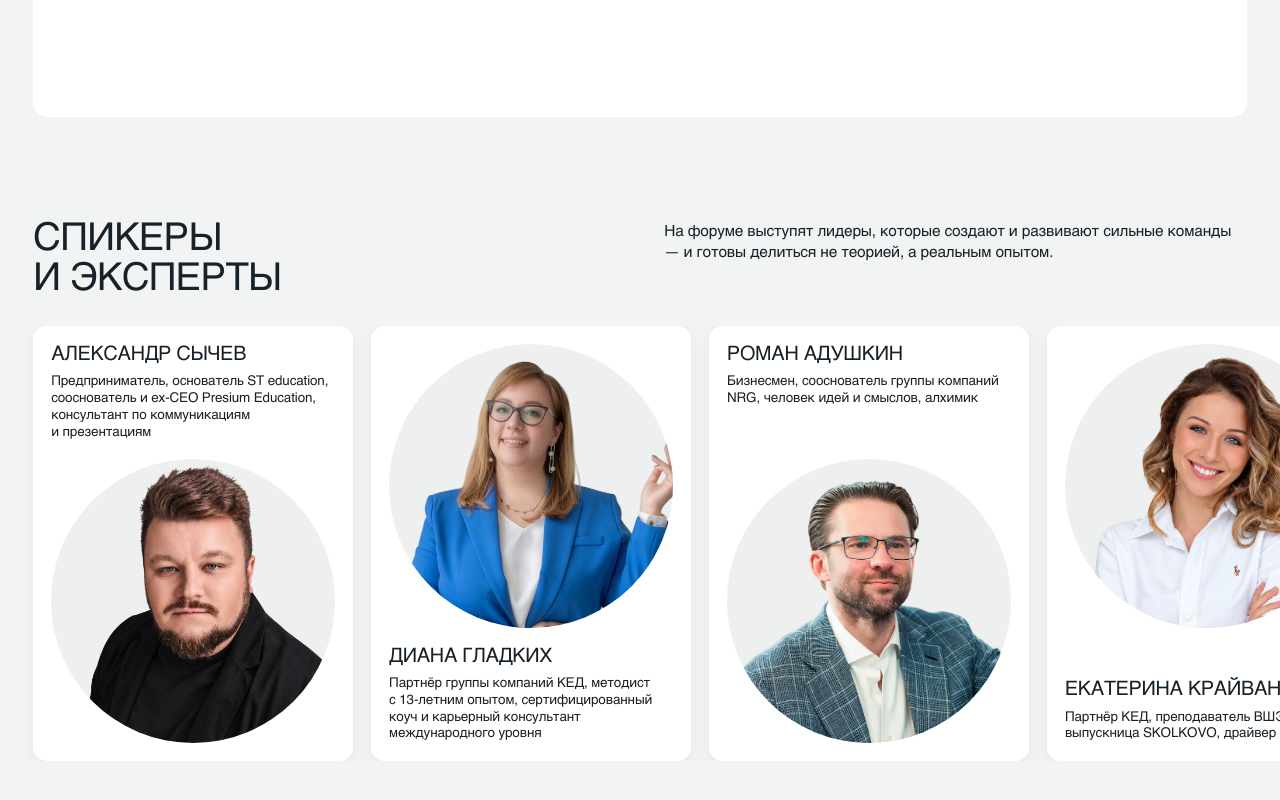
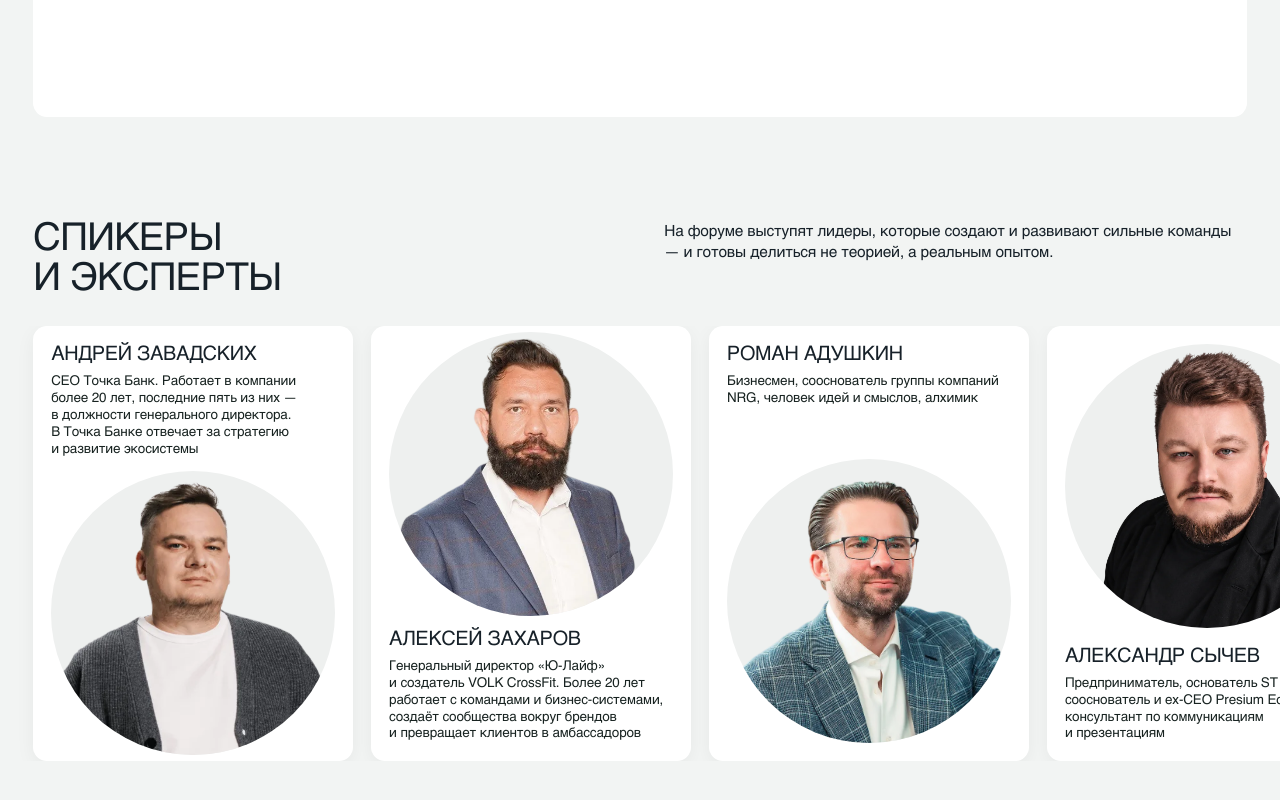
Before and after one commit to follsqq01/Command-Systems-LAB, a React (Vite) app: page / in a window 1280 px wide. Shown: the part 4930-5730 px from the top of the page. Built offline with nearby package versions, Linux system fonts and the light colour scheme.

Commit message:
Update Diana portrait, headline speaker order and early booking date

```diff
--- a/public/content/speakers.json
+++ b/public/content/speakers.json
@@ -1,4 +1,34 @@
 [
+  {
+    "id": "0f816032c98548e4bb4fc8e81d5d33ca",
+    "name": "Андрей Завадских",
+    "description": "СЕО Точка Банк. Работает в компании более 20 лет, последние пять из них — в должности генерального директора. В Точка Банке отвечает за стратегию и развитие экосистемы",
+    "photo": "uploads/speakers/303f3343cd0b9de1aa3b.webp",
+    "fit": "cover",
+    "photoX": 50,
+    "photoY": 0,
+    "zoom": 1.25
+  },
+  {
+    "id": "952c730a63fd4dfb8c78a6363b69b0c5",
+    "name": "Алексей Захаров",
+    "description": "Генеральный директор «Ю-Лайф» и создатель VOLK CrossFit. Более 20 лет работает с командами и бизнес-системами, создаёт сообщества вокруг брендов и превращает клиентов в амбассадоров",
+    "photo": "uploads/speakers/b56ac5739f19a9e4f157.webp",
+    "fit": "cover",
+    "photoX": 54,
+    "photoY": 28,
+    "zoom": 1.6
+  },
+  {
+    "id": "roman-adushkin",
+    "name": "Роман Адушкин",
+    "description": "Бизнесмен, сооснователь группы компаний NRG, человек идей и смыслов, алхимик",
+    "photo": "assets/36ea3.webp",
+    "fit": "contain",
+    "photoX": 45,
+    "photoY": 65,
+    "zoom": 1.75
+  },
   {
     "id": "alexander-sychev",
     "name": "Александр Сычев",
@@ -13,21 +43,11 @@
     "id": "diana-gladkikh",
     "name": "Диана Гладких",
     "description": "Партнёр группы компаний КЕД, методист с 13-летним опытом, сертифицированный коуч и карьерный консультант международного уровня",
-    "photo": "assets/c6b86.webp",
-    "fit": "contain",
+    "photo": "assets/diana-gladkikh.webp",
+    "fit": "cover",
     "photoX": 50,
-    "photoY": 34,
-    "zoom": 1.95
-  },
-  {
-    "id": "roman-adushkin",
-    "name": "Роман Адушкин",
-    "description": "Бизнесмен, сооснователь группы компаний NRG, человек идей и смыслов, алхимик",
-    "photo": "assets/36ea3.webp",
-    "fit": "contain",
-    "photoX": 45,
-    "photoY": 65,
-    "zoom": 1.75
+    "photoY": 50,
+    "zoom": 1
   },
   {
     "id": "ekaterina-kraivanova",
@@ -78,25 +98,5 @@
     "photoX": 50,
     "photoY": 0,
     "zoom": 1
-  },
-  {
-    "id": "952c730a63fd4dfb8c78a6363b69b0c5",
-    "name": "Алексей Захаров",
-    "description": "Генеральный директор «Ю-Лайф» и создатель VOLK CrossFit. Более 20 лет работает с командами и бизнес-системами, создаёт сообщества вокруг брендов и превращает клиентов в амбассадоров",
-    "photo": "uploads/speakers/b56ac5739f19a9e4f157.webp",
-    "fit": "cover",
-    "photoX": 54,
-    "photoY": 28,
-    "zoom": 1.6
-  },
-  {
-    "id": "0f816032c98548e4bb4fc8e81d5d33ca",
-    "name": "Андрей Завадских",
-    "description": "СЕО Точка Банк. Работает в компании более 20 лет, последние пять из них — в должности генерального директора. В Точка Банке отвечает за стратегию и развитие экосистемы",
-    "photo": "uploads/speakers/303f3343cd0b9de1aa3b.webp",
-    "fit": "cover",
-    "photoX": 50,
-    "photoY": 0,
-    "zoom": 1.25
   }
 ]
--- a/src/sections/Tickets.tsx
+++ b/src/sections/Tickets.tsx
@@ -28,7 +28,7 @@ export function Tickets() {
               <p className="ticket-price">
                 <Price value={price} />
               </p>
-              <p>Раннее бронирование</p>
+              <p>Раннее бронирование — до 13 октября</p>
               <p>
                 Стандартный билет — <Price value={standard} />
                 <br />В день мероприятия — <Price value={last} />
```
Also changed, not shown: public/assets/diana-gladkikh.webp (added), 4 other files (tests, documents, lock files or other folders).
